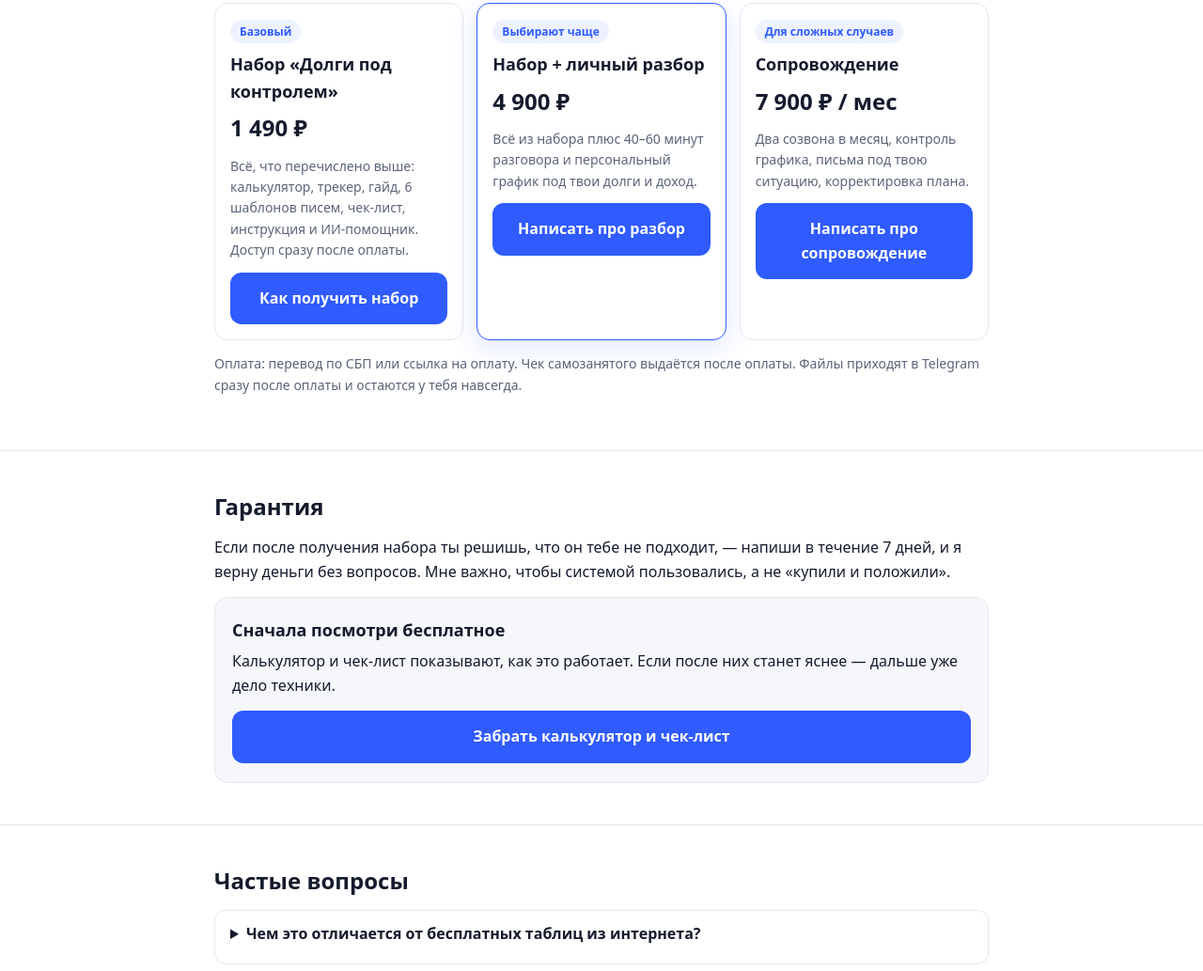
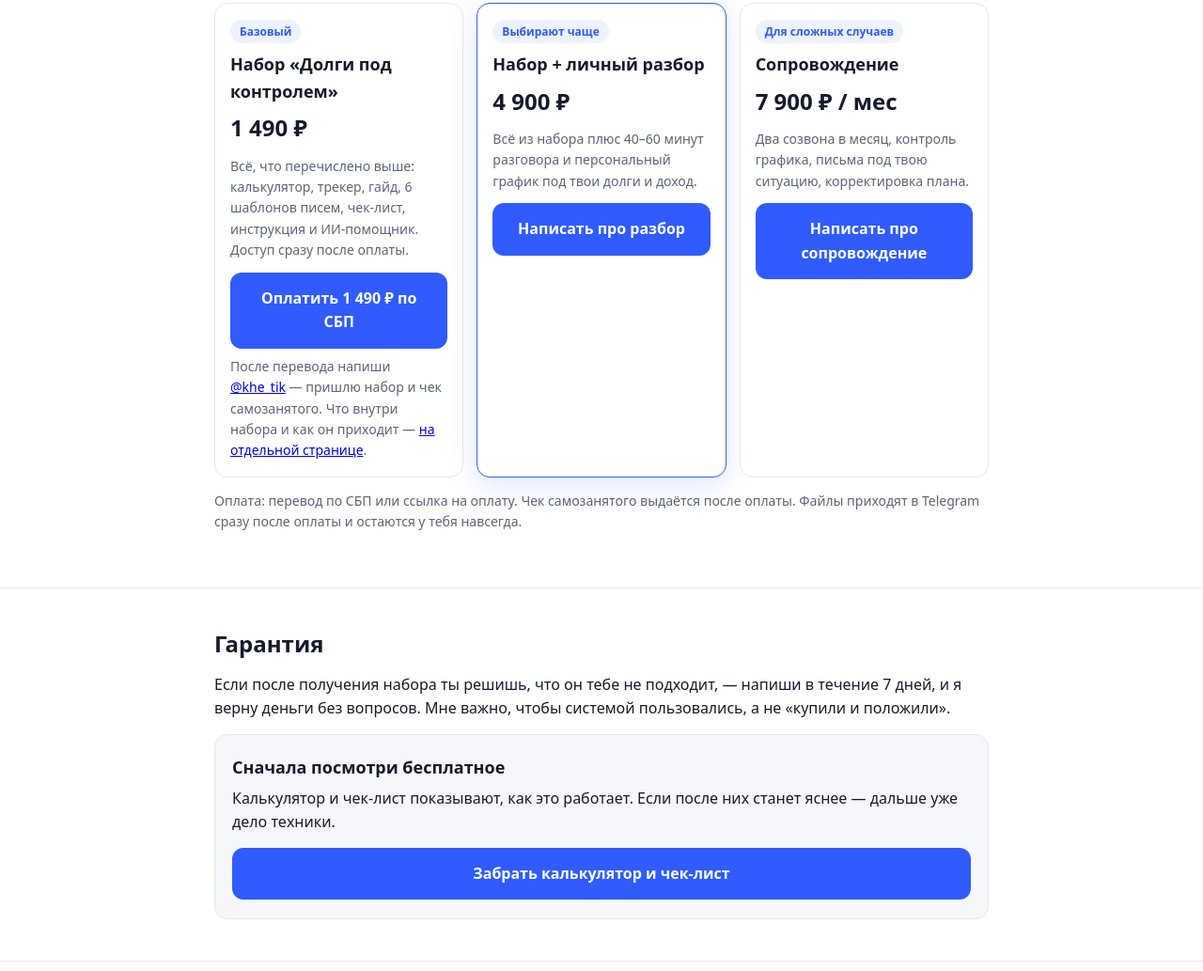
Before and after one commit to hbizikov15-commits/dolgi-pod-kontrolem, a plain HTML site: page index.html in a window 1280 px wide. Shown: the part 3499-4532 px from the top of the page at 94% size. Drawn offline with Linux system fonts and the light colour scheme.

Commit message:
Воронка: index.html

```diff
--- a/index.html
+++ b/index.html
@@ -118,7 +118,8 @@
         <h3>Набор «Долги под контролем»</h3>
         <div class="num">1 490 ₽</div>
         <p>Всё, что перечислено выше: калькулятор, трекер, гайд, 6 шаблонов писем, чек-лист, инструкция и ИИ-помощник. Доступ сразу после оплаты.</p>
-        <p style="margin-top:12px"><a class="btn wide" href="nabor.html" data-s-kodom>Как получить набор</a></p>
+        <p style="margin-top:12px"><a class="btn wide" href="https://www.sberbank.ru/ru/choise_bank?requisiteNumber=79858532608&amp;bankCode=100000000111">Оплатить 1 490 ₽ по СБП</a></p>
+        <p class="muted" style="margin-top:8px">После перевода напиши <a href="https://t.me/khe_tik" rel="noopener">@khe_tik</a> — пришлю набор и чек самозанятого. Что внутри набора и как он приходит — <a href="nabor.html" data-s-kodom>на отдельной странице</a>.</p>
       </div>
       <div class="card hot">
         <span class="tag">Выбирают чаще</span>
```
